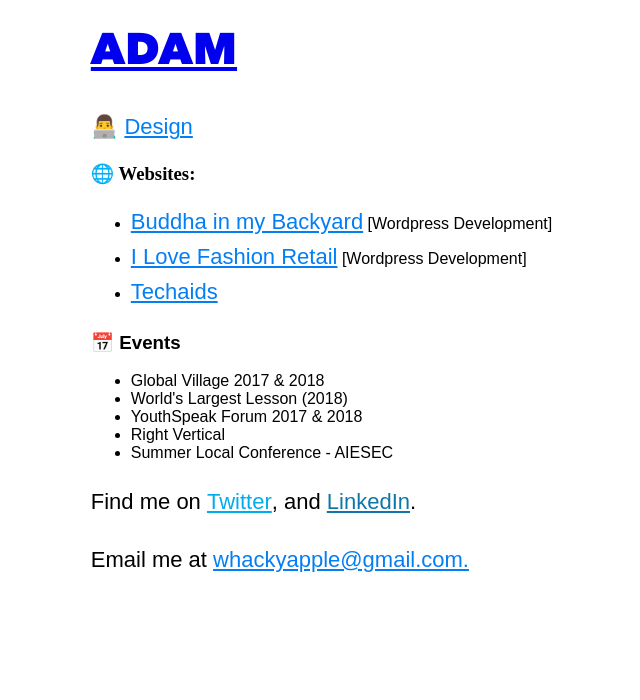
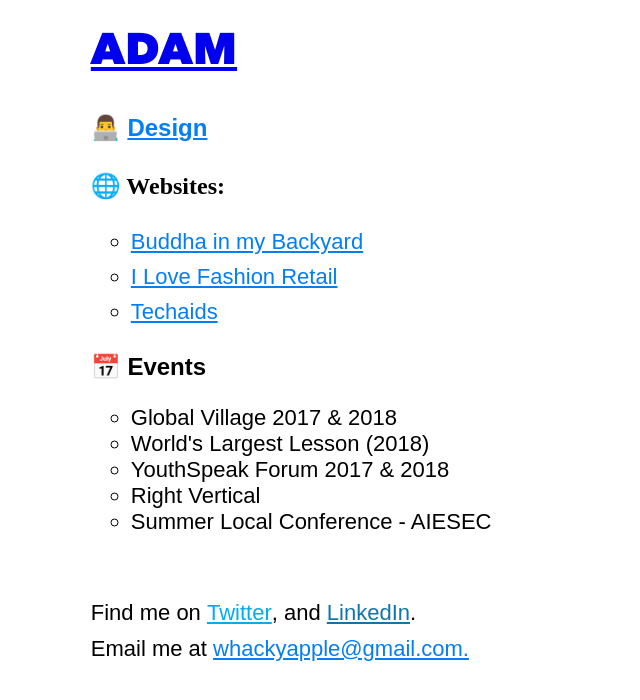
Before and after one commit to adamfredie/adamfredie.github.io, a Jekyll site: the page work.html, which Jekyll copies as it is, in a window 1280 px wide. Shown: the top 700 px of the page, without its empty margins (170-810 px from the left). Built offline with Jekyll 4.4.1, drawn with Linux system fonts in a browser that asks for light colours.

Commit message:
more updates

```diff
--- a/me.html
+++ b/me.html
@@ -115,6 +115,7 @@
 			.name h1 {
 				font-size:30px;
 				margin-bottom:10px;
+				text-align:left;
 			}
 			nav a {
 				font-size:40px;
@@ -130,7 +131,7 @@
 				margin-left:0px;
 			}
 			.about-me p {
-				font-size:12px;
+				font-size:22px;
 			}
 		}
 		.bloo {
@@ -170,7 +171,7 @@
 						- web dev, hacking through WordPress/Prestashop/etc to build fast, responsive websites ('13 to '15). <br>
 						<br>
 						On the side I have been <br>
-						- a musician for about 6 years now and write music as <a href="https://instagram.com/puppetsontheloose">Loose Puppets.</a> <br>
+						- a musician for about 6 years now and write music as <a href="https://instagram.com/loosepuppets">Loose Puppets.</a> <br>
 						<br>
 						Afterwards, <br>
 						- I worked as a Front-end Dev for 2 years, slicing and dicing UI into code (using HTML/JS/CSS and some fancy libraries). <br>
--- a/work.html
+++ b/work.html
@@ -151,6 +151,30 @@
 		.more-about {
 			margin-bottom:40px;
 		}
+		.nav h3{
+			font-size:24px;
+		}
+		.nav h3 a {
+			font-weight:bold;
+			font-size:24px;
+		}
+		ul {
+			list-style:circle;
+		}
+		ul li {
+			font-size:22px;
+		}
+			.nav-footer {
+			margin-top:60px;
+		}
+
+		.nav-footer p {
+			margin-bottom:0;
+		}
+
+		.nav-footer p:last-child {
+			margin-top:0;
+		}
 	</style>
 </head>
 <body>
@@ -164,11 +188,11 @@
 			<div class="content">
 				<div class="full nav">
 					<nav>
-						<p class="main-work">👨‍💻 <a href="https://behance.net/whacky" class="nav-item"> Design</a></p>
+						<p class="main-work"><h3 style="margin:0;">👨‍💻 <a href="https://behance.net/whacky" class="nav-item"> Design</a></h3></p>
 						<p class="main-work"><h3 style="font-family:'Avenir Next', sans-seri; font-weight:bold;"><span>🌐 </span> Websites:</h3>
 							<ul>
-								<li><a href="http://buddhainmybackyard.com/">Buddha in my Backyard</a> [Wordpress Development]</li>
-								<li><a href="https://www.ilovefashionretail.com/">I Love Fashion Retail</a> [Wordpress Development]</li>
+								<li><a href="http://buddhainmybackyard.com/">Buddha in my Backyard</a></li>
+								<li><a href="https://www.ilovefashionretail.com/">I Love Fashion Retail</a></li>
 								<li><a href="http://www.techaids.com/">Techaids</a></li>
 							</ul>
 						</p>
@@ -182,12 +206,14 @@
 							</ul>
 						</p>
 
+						<div class="nav-footer">
 							<p class="social">
 								Find me on <a href="https://twitter.com/adamfredie" style="color:#00acee;">Twitter</a>, and <a href="https://www.linkedin.com/in/adamfredie/" style="color:#0e76a8;">LinkedIn</a>.
 							</p>
 							<p class="">
 								Email me at <a style="display:inline" href="mailto:whackyapple@gmail.com" style="color:#00acee;">whackyapple@gmail.com.</a>
 							</p>
+						</div>
 					</nav>
 				</div>
 			</div>
```
Also changed, not shown: other parts of me.html (+0 -1 lines), index.html (+14 -2 lines). Lines whose indentation alone changed are shown as unchanged.
